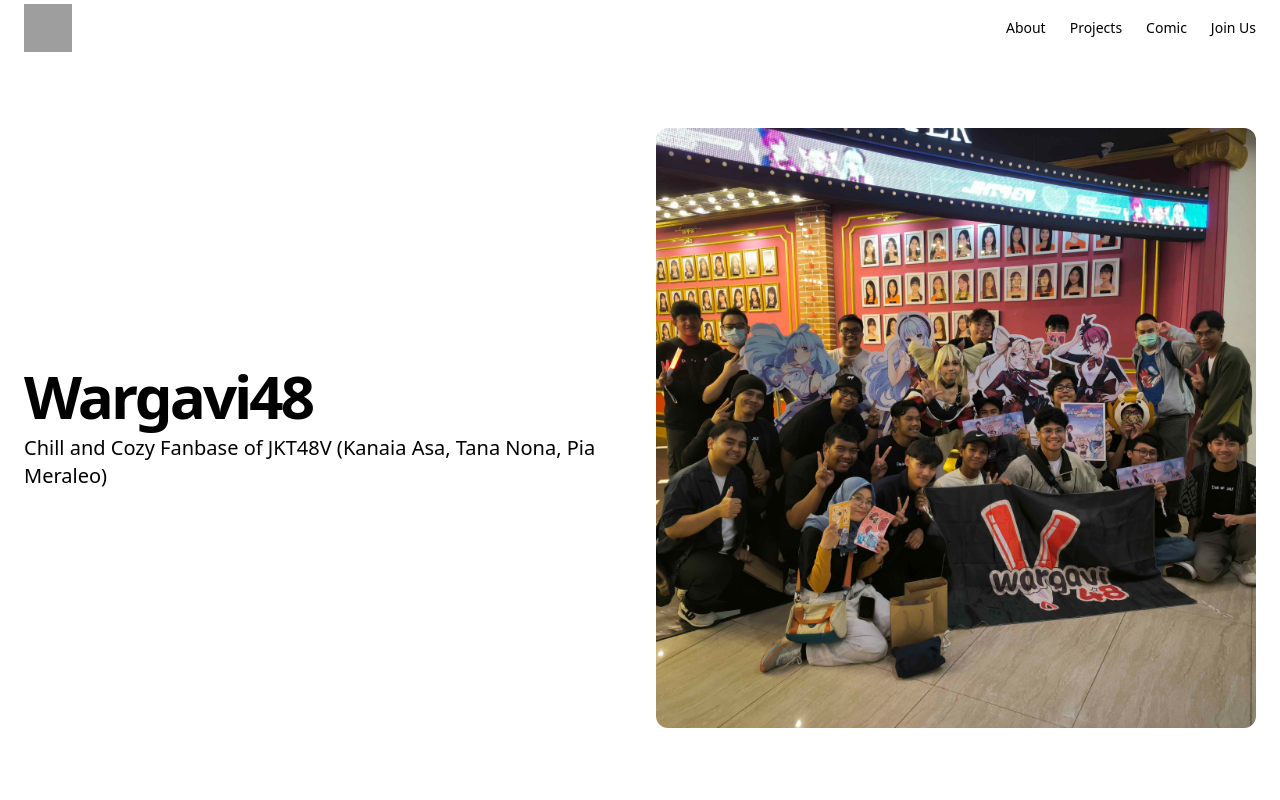
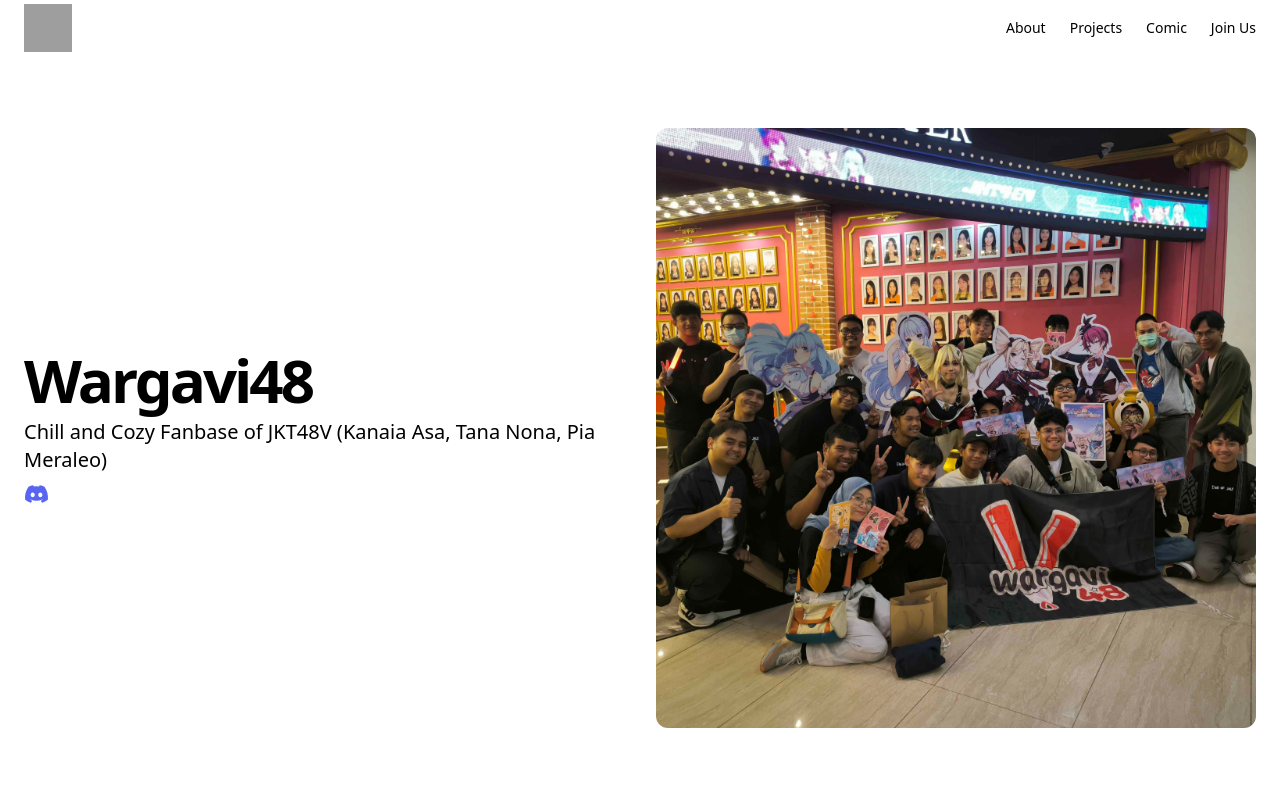
Before and after one commit to Wargavi48/wargavi48.github.io, a React (Vite) app: page / in a window 1280 px wide. Shown: the top 800 px of the page. Built offline with nearby package versions, Linux system fonts and the light colour scheme; grey boxes are pictures that could not be loaded.

Commit message:
feat: add socmed icons

```diff
--- a/package.json
+++ b/package.json
@@ -10,6 +10,8 @@
     "preview": "vite preview"
   },
   "dependencies": {
+    "@fortawesome/fontawesome-svg-core": "^6.7.2",
+    "@fortawesome/free-brands-svg-icons": "^6.7.2",
     "@radix-ui/react-icons": "^1.3.0",
     "@radix-ui/react-slot": "^1.1.0",
     "class-variance-authority": "^0.7.0",
--- a/src/App.tsx
+++ b/src/App.tsx
@@ -4,6 +4,8 @@
 import projectData from './Constant/Project'
 import comicData from './Constant/Comic'
 import ProjectCardSlider from './components/ProjectCardSlider'
+import { FontAwesomeIcon } from '@fortawesome/react-fontawesome';
+import { faDiscord, faX } from '@fortawesome/free-brands-svg-icons';
 
 
 function App() {
@@ -27,6 +29,14 @@
                 <p className="max-w-[600px] text-muted-foreground md:text-xl">
                   Chill and Cozy Fanbase of JKT48V (<a className="hover:text-[#8ab2ea] duration-500"  href="https://www.youtube.com/@KanaiaAsa-JKT48V">Kanaia Asa</a>, <a className="hover:text-[#843E61] duration-500" href="https://www.youtube.com/@TanaNona-JKT48V">Tana Nona</a>, <a className="hover:text-[#D1B2A4] duration-500" href="https://www.youtube.com/@PiaMeraleo-JKT48V">Pia Meraleo</a>)
                 </p>
+                <div className="flex gap-2">
+                  <a href="https://wargavi48.github.io/discord" target="_blank" rel="noopener noreferrer">
+                    <FontAwesomeIcon icon={faDiscord} size="lg" className="text-[#5865F2]" />
+                  </a>
+                  <a href="https://x.com/wargavirtual48" target="_blank" rel="noopener noreferrer">
+                    <FontAwesomeIcon icon={faX} size="lg" className="text-[#FF0000]" />
+                  </a>
+                </div>
               </div>
               </div>
               <img
```
Also changed, not shown: 1 other file (tests, documents, lock files or other folders). Lines whose indentation alone changed are shown as unchanged.
